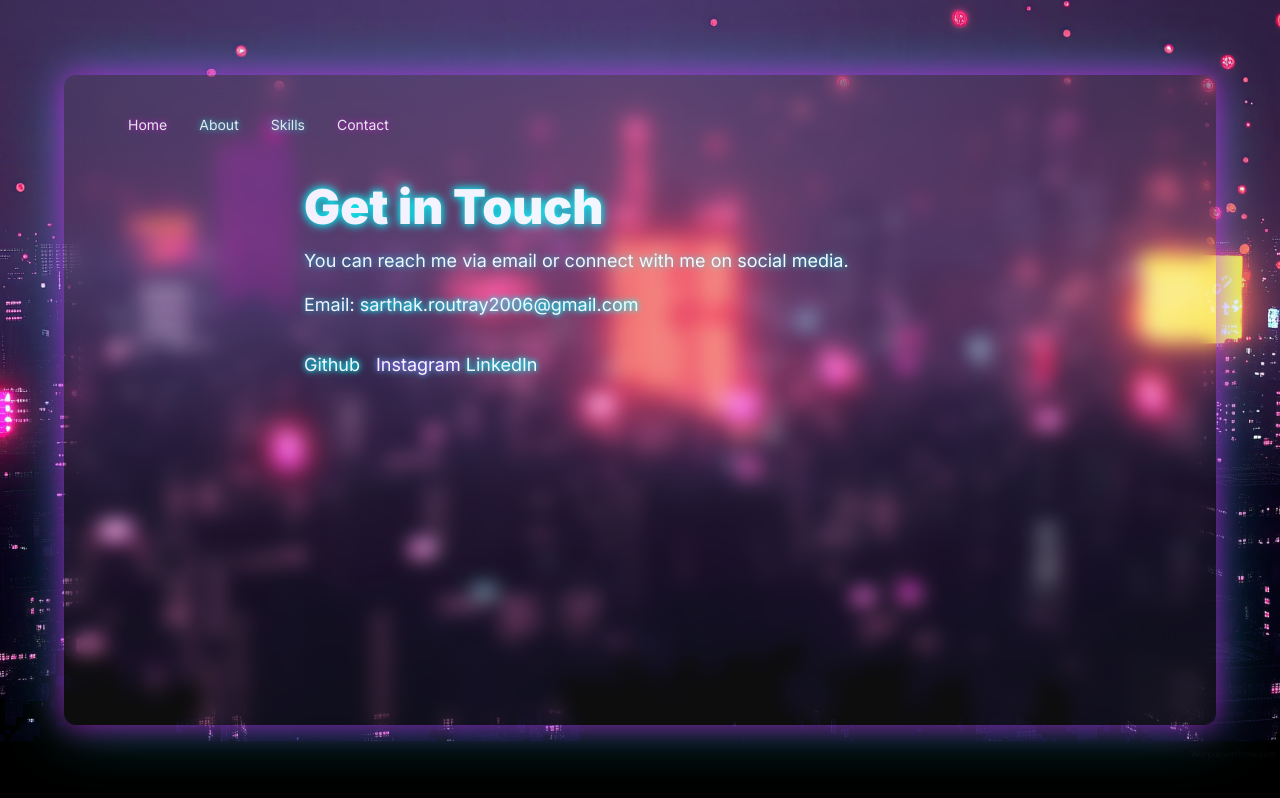
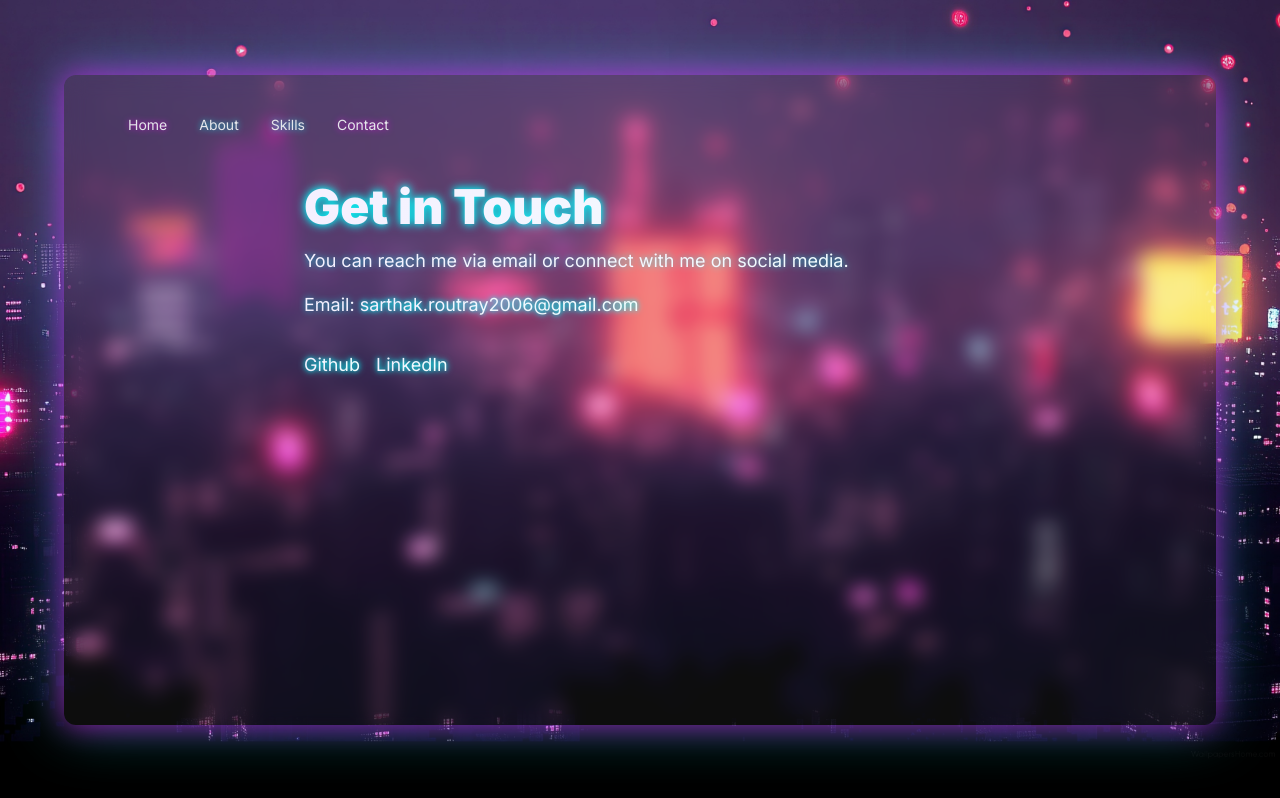
Before and after one commit to sarthakroutray/Portfolio, a React (Vite) app: page /contact in a window 1280 px wide. Built offline with nearby package versions, Linux system fonts and the light colour scheme.

Commit message:
Update Contact.jsx

```diff
--- a/src/Contact.jsx
+++ b/src/Contact.jsx
@@ -16,7 +16,6 @@ function Contact() {
         <p className="mb-4">Email: <a href="mailto:sarthak.routray2006@gmail.com" className="hover:underline bg-clip-text text-transparent bg-gradient-purple-blue" style={{ filter: 'drop-shadow(0 0 2px rgba(0, 255, 255, 0.7))' }}>sarthak.routray2006@gmail.com</a></p>
         <div className="text-center md:text-left mt-8">
             <a href="https://github.com/sarthakroutray" className="hover:underline bg-clip-text text-transparent bg-gradient-purple-blue mr-4" style={{ filter: 'drop-shadow(0 0 2px rgba(0, 255, 255, 0.7))' }}>Github</a>
-            <a href="https://instagram.com/sarthakroutray1809" className="hover:underline bg-clip-text text-transparent bg-gradient-purple-blue" style={{ filter: 'drop-shadow(0 0 2px rgba(255, 0, 255, 0.7))' }}>Instagram </a>
             <a href="https://www.linkedin.com/in/sarthak-routray-020583323/" className="hover:underline bg-clip-text text-transparent bg-gradient-purple-blue mr-4" style={{ filter: 'drop-shadow(0 0 2px rgba(0, 255, 255, 0.7))' }}>LinkedIn</a>
         </div>
       </div>
```
